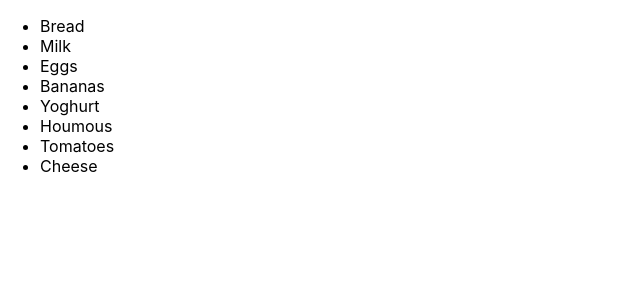
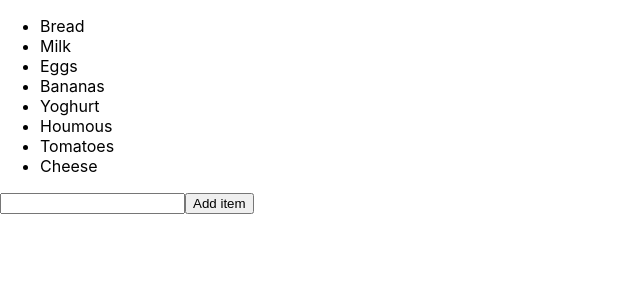
Before and after one commit to KateHoward10/shopping-list, a React (Create React App) app: page / in a window 1280 px wide. Shown: the top 300 px of the page, without its empty margins (0-640 px from the left). Built offline with nearby package versions, Linux system fonts and the light colour scheme.

Commit message:
Add items to list

```diff
--- a/src/App.js
+++ b/src/App.js
@@ -1,9 +1,20 @@
+import { useState } from "react";
 import List from "./components/List";
-import { items } from "./data/items";
+import AddItemForm from "./components/AddItemForm";
+import { items as initial } from "./data/items";
 
 function App() {
+  const [items, setItems] = useState(initial);
+
+  function addItem(newItem) {
+    setItems(existing => [...existing, newItem]);
+  }
+
   return (
-    <List items={items} />
+    <>
+      <List items={items} />
+      <AddItemForm addItem={addItem} />
+    </>
   );
 }
 
--- /dev/null
+++ b/src/components/AddItemForm.js
@@ -0,0 +1,16 @@
+function AddItemForm({ addItem }) {
+
+  function onSubmit(e) {
+    e.preventDefault();
+    addItem(e.target.newItem.value);
+  }
+
+  return (
+    <form onSubmit={onSubmit}>
+      <input name="newItem" />
+      <button type="submit">Add item</button>
+    </form>
+  );
+}
+
+export default AddItemForm;
```
